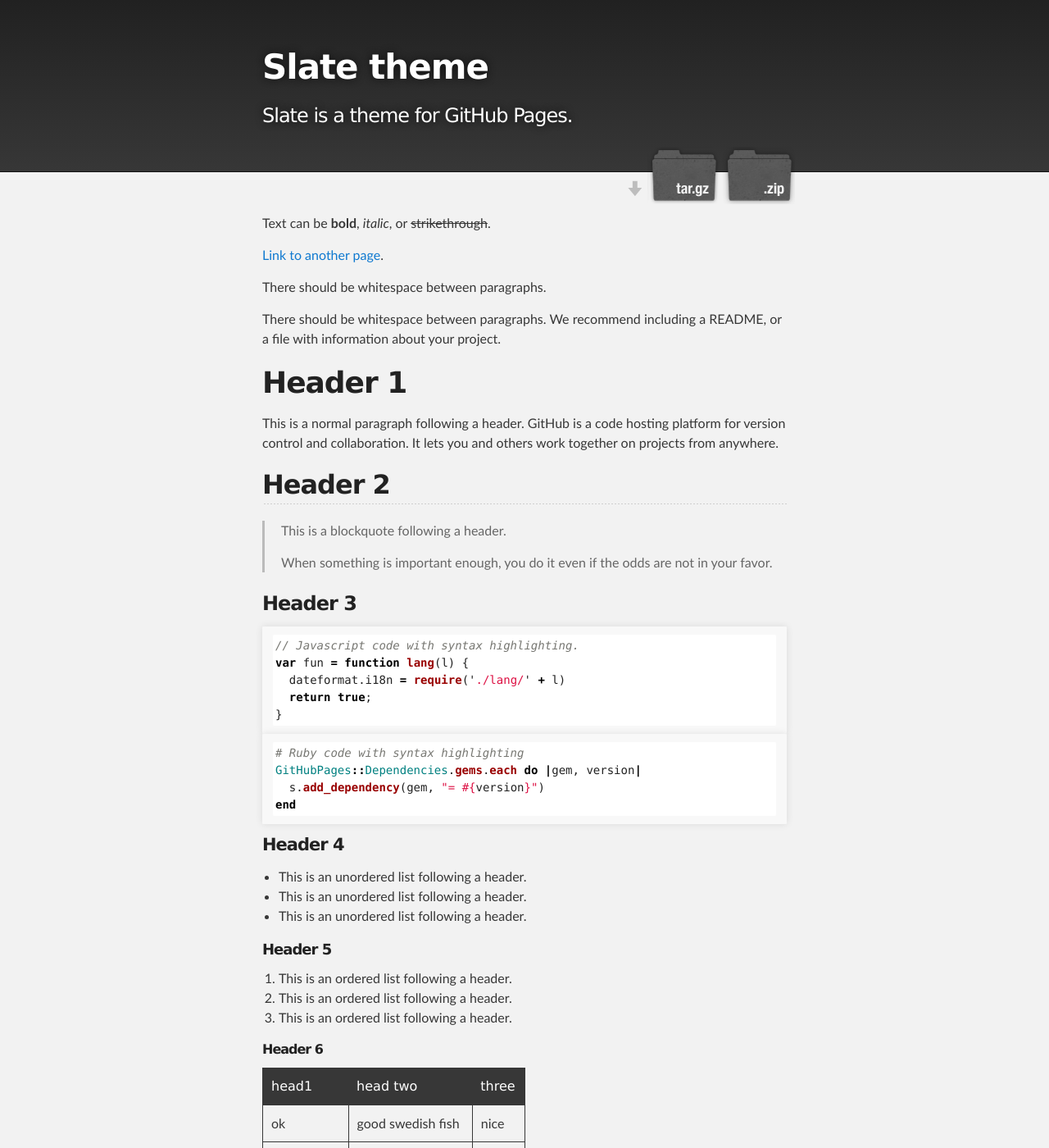
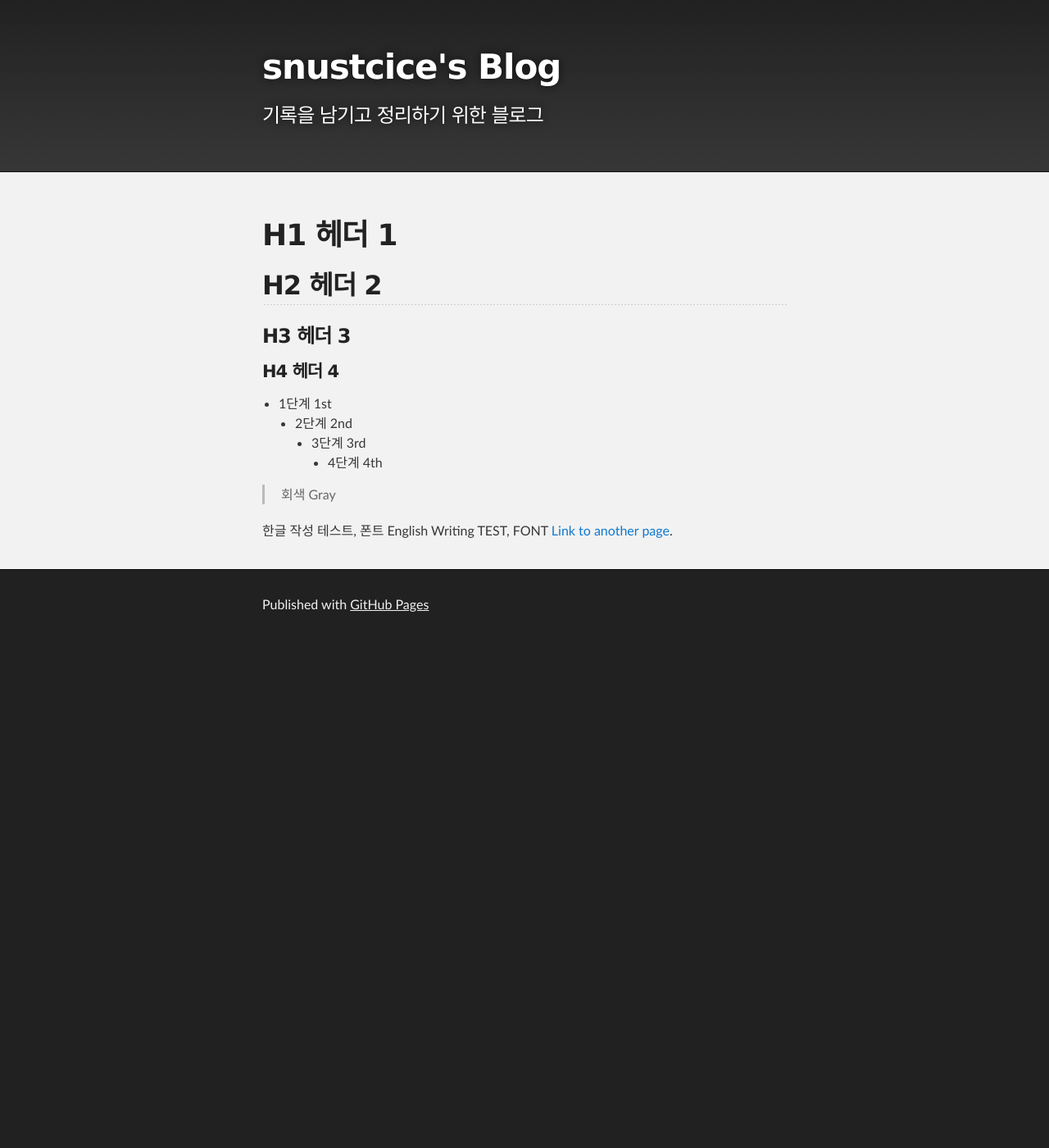
Before and after one commit to snustcice/snustcice.github.io, a Jekyll site: the page built from index.md, in a window 1280 px wide and 1400 px high. Shown: the whole window at 82% size. Built offline with Jekyll 4.4.1, drawn with Linux system fonts in a browser that asks for light colours; our own code applies the rules of GitHub Pages for plain Markdown files; some of the changed text lies outside the part shown.

Commit message:
Clone original repo

````diff
--- a/_config.yml
+++ b/_config.yml
@@ -1,5 +1,5 @@
-title: Slate theme
-description: Slate is a theme for GitHub Pages.
-show_downloads: true
+title: snustcice's Blog
+description: 기록을 남기고 정리하기 위한 블로그
+show_downloads: false
 google_analytics:
 theme: jekyll-theme-slate
--- a/_sass/base/_variables.scss
+++ /dev/null
@@ -1,3 +0,0 @@
-$font-family-main: 'Nanum Gothic', sans-serif;
-$font-family-headings: 'Nanum Gothic', sans-serif;
-$font-size: 1em;
--- a/index.md
+++ b/index.md
@@ -2,122 +2,18 @@
 layout: default
 ---
 
-Text can be **bold**, _italic_, or ~~strikethrough~~.
+# H1 헤더 1
+## H2 헤더 2
+### H3 헤더 3
+#### H4 헤더 4
 
+* 1단계 1st
+  * 2단계 2nd
+    * 3단계 3rd
+      * 4단계 4th
+
+> 회색 Gray
+
+한글 작성 테스트, 폰트
+English Writing TEST, FONT
 [Link to another page](./another-page.html).
-
-There should be whitespace between paragraphs.
-
-There should be whitespace between paragraphs. We recommend including a README, or a file with information about your project.
-
-# Header 1
-
-This is a normal paragraph following a header. GitHub is a code hosting platform for version control and collaboration. It lets you and others work together on projects from anywhere.
-
-## Header 2
-
-> This is a blockquote following a header.
->
-> When something is important enough, you do it even if the odds are not in your favor.
-
-### Header 3
-
-```js
-// Javascript code with syntax highlighting.
-var fun = function lang(l) {
-  dateformat.i18n = require('./lang/' + l)
-  return true;
-}
-```
-
-```ruby
-# Ruby code with syntax highlighting
-GitHubPages::Dependencies.gems.each do |gem, version|
-  s.add_dependency(gem, "= #{version}")
-end
-```
-
-#### Header 4
-
-*   This is an unordered list following a header.
-*   This is an unordered list following a header.
-*   This is an unordered list following a header.
-
-##### Header 5
-
-1.  This is an ordered list following a header.
-2.  This is an ordered list following a header.
-3.  This is an ordered list following a header.
-
-###### Header 6
-
-| head1        | head two          | three |
-|:-------------|:------------------|:------|
-| ok           | good swedish fish | nice  |
-| out of stock | good and plenty   | nice  |
-| ok           | good `oreos`      | hmm   |
-| ok           | good `zoute` drop | yumm  |
-
-### There's a horizontal rule below this.
-
-* * *
-
-### Here is an unordered list:
-
-*   Item foo
-*   Item bar
-*   Item baz
-*   Item zip
-
-### And an ordered list:
-
-1.  Item one
-1.  Item two
-1.  Item three
-1.  Item four
-
-### And a nested list:
-
-- level 1 item
-  - level 2 item
-  - level 2 item
-    - level 3 item
-    - level 3 item
-- level 1 item
-  - level 2 item
-  - level 2 item
-  - level 2 item
-- level 1 item
-  - level 2 item
-  - level 2 item
-- level 1 item
-
-### Small image
-
-![Octocat](https://github.githubassets.com/images/icons/emoji/octocat.png)
-
-### Large image
-
-![Branching](https://guides.github.com/activities/hello-world/branching.png)
-
-
-### Definition lists can be used with HTML syntax.
-
-<dl>
-<dt>Name</dt>
-<dd>Godzilla</dd>
-<dt>Born</dt>
-<dd>1952</dd>
-<dt>Birthplace</dt>
-<dd>Japan</dd>
-<dt>Color</dt>
-<dd>Green</dd>
-</dl>
-
-```
-Long, single-line code blocks should not wrap. They should horizontally scroll if they are too long. This line should be long enough to demonstrate this.
-```
-
-```
-The final element.
-```
````
Also changed, not shown: _includes/index.html (deleted, +0 -15 lines), _layouts/category.html (deleted, +0 -18 lines), _posts/2020-01-09-Test.md (deleted, +0 -9 lines), another-page.md (deleted, +0 -9 lines), category/Android.md (deleted, +0 -4 lines), docs/2020-01-09-docs-test.md (deleted, +0 -4 lines).
